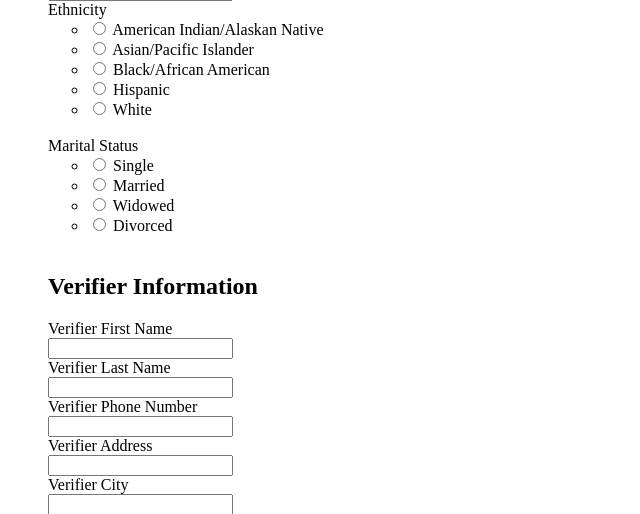
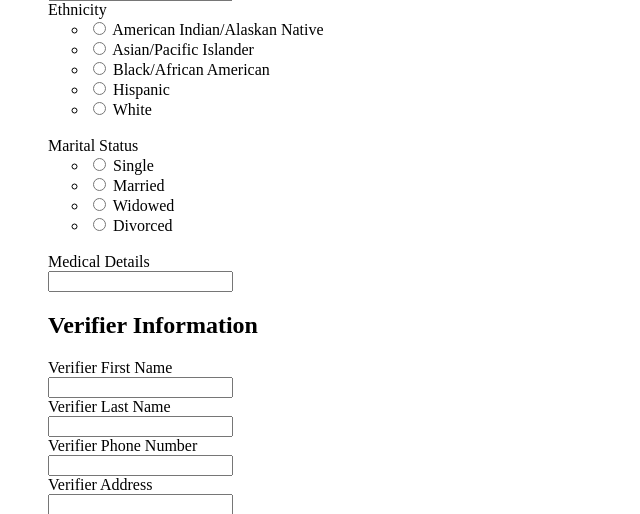
Before and after one commit to junqili259/DatabaseDemo, a Flask app: page / in a window 1280 px wide. Shown: the part 337-851 px from the top of the page, without its empty margins (0-640 px from the left). Run offline with Flask 2, Linux system fonts and the light colour scheme; parts of the project's set-up code (start-up, migrations or seed data) failed here and were passed over.

Commit message:
Added medical details field

```diff
--- a/forms.py
+++ b/forms.py
@@ -24,6 +24,9 @@ class PersonForm(FlaskForm):
     phone = StringField('Phone Number',validators=[Optional()])
     ethnicity = RadioField('Ethnicity',choices=[('American Indian/Alaskan Native','American Indian/Alaskan Native'),('Asian/Pacific Islander','Asian/Pacific Islander'),('Black/African American','Black/African American'),('Hispanic','Hispanic'),('White','White')], validators=[DataRequired()])
     marital_status = RadioField('Marital Status',choices = [('Single','Single'),('Married','Married'),('Widowed','Widowed'),('Divorced','Divorced')], validators=[DataRequired()])
+
+    #   Medical Details
+    medical = StringField('Medical Details', validators=[Optional()])
 
 
     #   Verifier Information
--- a/main.py
+++ b/main.py
@@ -49,6 +49,7 @@ def home():
         phone = request.form.get('phone')
         ethnicity = request.form.get('ethnicity')
         marital_status = request.form.get('marital_status')
+        medical = request.form.get('medical')
 
 
         #   Verifier info
@@ -67,16 +68,28 @@ def home():
         date_out = request.form.get('date_out')
 
         #   Create the SQL statement
+
+        #   Person info
         stmt = sqlalchemy.text("INSERT INTO Person(Fname,Lname,id,sex,dob,phone,ethnicity,admission_id,marital_status,med_id,verifier_id,history_id)" "VALUES(:Fname,:Lname,:id,:sex,:dob,:phone,:ethnicity,:admission_id,:marital_status,:med_id,:verifier_id,:history_id)")
+
+        #   Verifier Info
         stmt2 = sqlalchemy.text("INSERT INTO Verifier(verifier_id,Fname,Lname,phone,Vaddress_id)" "VALUES(:verifier_id,:Fname,:Lname,:phone,:Vaddress_id)")
+
+        #   Verifier Address
         stmt3 = sqlalchemy.text("INSERT INTO VerifierAddress(Vaddress_id, address, state, city, zipcode)" "VALUES(:Vaddress_id, :address, :state, :city, :zipcode)")
+
+        #   Shelter History for Person
         stmt4 = sqlalchemy.text("INSERT INTO ShelterHistory(history_id,shelterID,date_in,date_out)" "VALUES(:history_id,:shelterID,:date_in,:date_out)")
+
+        #   Person's medical details
+        stmt5 = sqlalchemy.text("INSERT INTO Medical(med_id,allergy)" "VALUES(:med_id,:allergy)")
 
         try:
             with db.connect() as conn:
                 conn.execute(stmt,Fname=fname,Lname=lname,id=id_num,sex=sex,dob=dob,phone=phone,ethnicity=ethnicity,admission_id=id_num,marital_status=marital_status,med_id=id_num,verifier_id=id_num,history_id=id_num)
                 conn.execute(stmt2,verifier_id=id_num, Fname=v_fname, Lname=v_lname, phone=v_phone, Vaddress_id=id_num)
                 conn.execute(stmt3, Vaddress_id=id_num, address=v_address, state=v_state, city=v_city, zipcode=v_zipcode)
+                conn.execute(stmt5, med_id=id_num,allergy=medical)
                 if shelter != '0':
                     conn.execute(stmt4, history_id=id_num, shelterID=shelter, date_in=date_in, date_out=date_out)
 
--- a/templates/home.html
+++ b/templates/home.html
@@ -11,19 +11,20 @@
 				{{ form.fname.label() }} <br> {{ form.fname }} <br>
 				{{ form.lname.label() }} <br> {{ form.lname }} <br>
 				{{ form.id_num.label() }} <br> {{ form.id_num }} <br>
-                {{ form.sex.label( )}} <br> {{form.sex }} <br>
+                {{ form.sex.label() }} <br> {{ form.sex }} <br>
                 {{ form.dob.label() }} <br> {{ form.dob }} <br>
                 {{ form.phone.label() }} <br> {{ form.phone }}<br>
                 {{ form.ethnicity.label() }} <br> {{ form.ethnicity }} <br>
                 {{ form.marital_status.label() }} <br> {{ form.marital_status }} <br>
+                {{ form.medical.label() }} <br> {{ form.medical }} <br>
 
 
                 <h2>Verifier Information</h2>
-                {{ form.v_fname.label()  }} <br> {{  form.v_fname  }} <br>
-                {{ form.v_lname.label()  }} <br> {{  form.v_lname  }}  <br>
-                {{ form.v_phone.label()  }}  <br> {{ form.v_phone  }}  <br>
+                {{ form.v_fname.label() }} <br> {{  form.v_fname  }} <br>
+                {{ form.v_lname.label() }} <br> {{  form.v_lname  }}  <br>
+                {{ form.v_phone.label() }}  <br> {{ form.v_phone  }}  <br>
                 {{ form.v_address.label() }} <br> {{ form.v_address }} <br>
-                {{ form.v_city.label() }} <br> {{ form.v_city}} <br>
+                {{ form.v_city.label() }} <br> {{ form.v_city }} <br>
                 {{ form.v_state.label() }} <br> {{ form.v_state }} <br>
                 {{ form.v_zipcode.label() }} <br> {{ form.v_zipcode }} <br>
 
```
